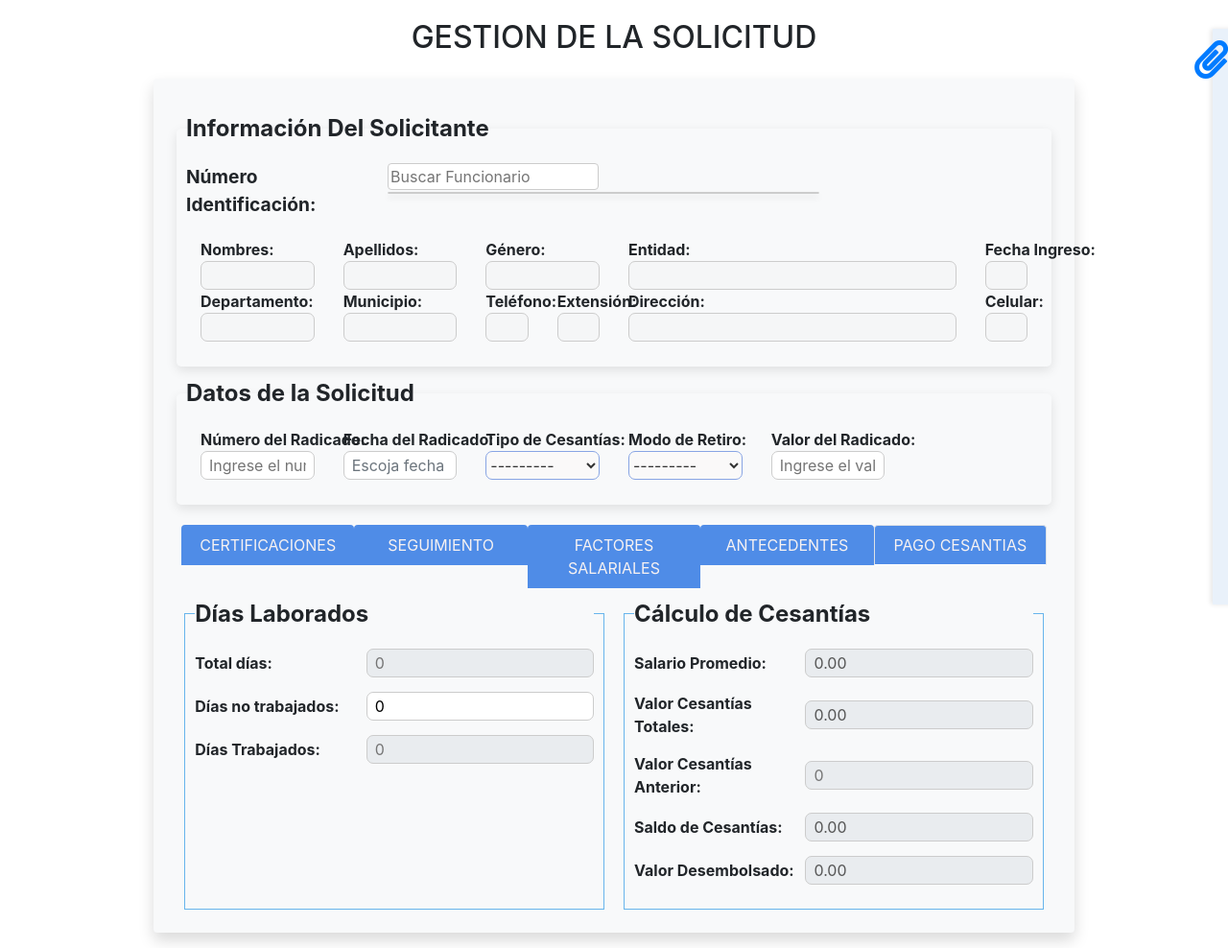
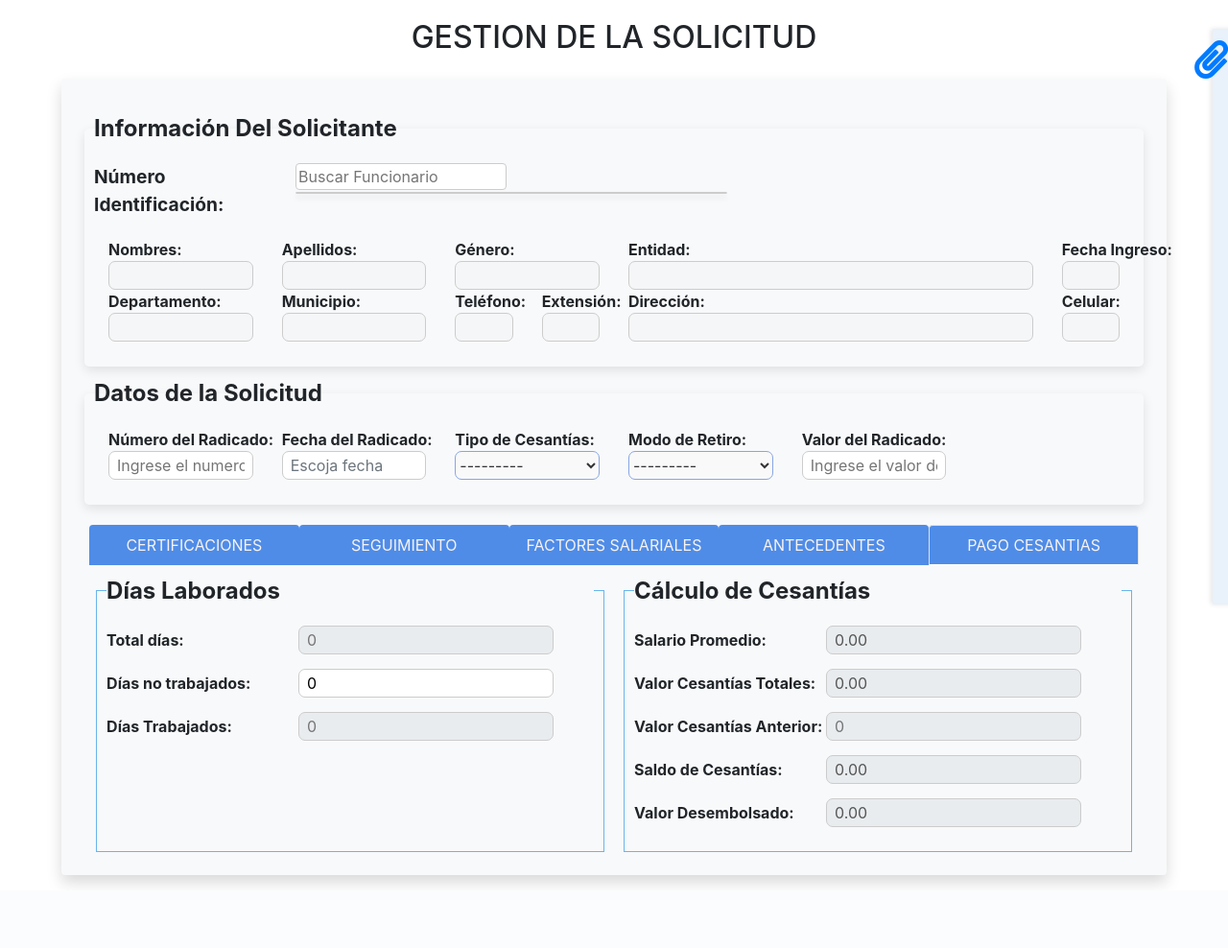
Before and after one commit to Atropos85/Centra2.0, a Django app: page /cesantias/solicitudes/create in a window 1280 px wide; the page is wider, and only the part inside the window is pictured. Shown: the part 66-1054 px from the top of that part at 96% size. After the commit the page ends 988 px from the top of that part, so only its background shows below. Run offline with Django 5.2, Linux system fonts and the light colour scheme; some libraries are stand-ins or nearby versions.

Commit message:
RPRada Feat: Mod container base

```diff
--- a/static/css/cesantias.css
+++ b/static/css/cesantias.css
@@ -11,7 +11,7 @@
     }
     .content-custom {
     margin-top: 20px;
-    width: 75%; /* O cualquier porcentaje o valor que desees */
+    width: 90%; /* O cualquier porcentaje o valor que desees */
     margin-left: auto;
     margin-right: auto;
     }
```
